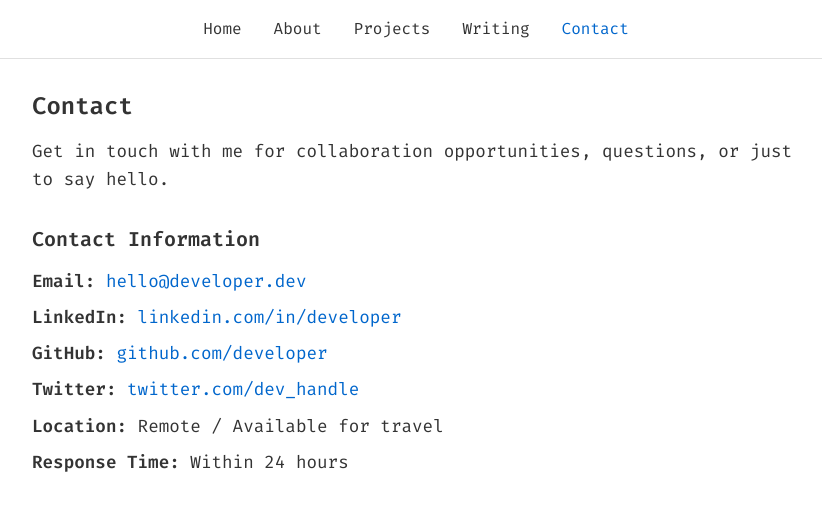
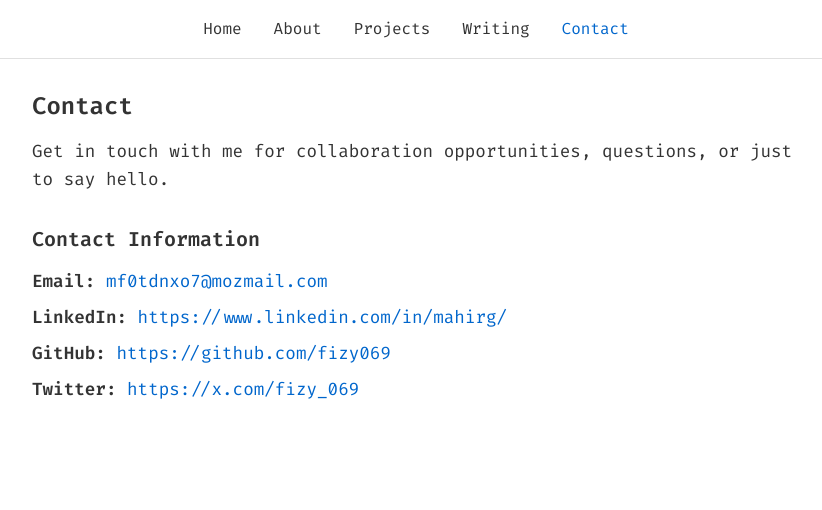
Before and after one commit to fizy069/portfolio, a Vue app: page /contact in a window 1280 px wide. Shown: the top 510 px of the page, without its empty margins (224-1046 px from the left). Built offline with nearby package versions, Linux system fonts and the light colour scheme.

Commit message:
remove unnecessary form

```diff
--- a/src/views/Contact.vue
+++ b/src/views/Contact.vue
@@ -6,127 +6,15 @@
 
     <div class="contact-info">
       <h2>Contact Information</h2>
-      <p><strong>Email:</strong> <a href="mailto:hello@developer.dev">hello@developer.dev</a></p>
-      <p><strong>LinkedIn:</strong> <a href="#" target="_blank">linkedin.com/in/developer</a></p>
-      <p><strong>GitHub:</strong> <a href="#" target="_blank">github.com/developer</a></p>
-      <p><strong>Twitter:</strong> <a href="#" target="_blank">twitter.com/dev_handle</a></p>
-      <p><strong>Location:</strong> Remote / Available for travel</p>
-      <p><strong>Response Time:</strong> Within 24 hours</p>
+      <p><strong>Email:</strong> <a href="mailto:mf0tdnxo7@mozmail.com">mf0tdnxo7@mozmail.com</a></p>
+      <p><strong>LinkedIn:</strong> <a href="https://www.linkedin.com/in/mahirg/" target="_blank">https://www.linkedin.com/in/mahirg/</a></p>
+      <p><strong>GitHub:</strong> <a href="https://github.com/fizy069" target="_blank">https://github.com/fizy069</a></p>
+      <p><strong>Twitter:</strong> <a href="https://x.com/fizy_069" target="_blank">https://x.com/fizy_069</a></p>
     </div>
 
-    <!-- <div class="contact-form">
-      <h2>Send a Message</h2>
-      <form @submit.prevent="handleSubmit">
-        <div class="form-group">
-          <label for="name">Name</label>
-          <input
-            id="name"
-            v-model="form.name"
-            type="text"
-            required
-            placeholder="Your name"
-          />
-        </div>
-
-        <div class="form-group">
-          <label for="email">Email</label>
-          <input
-            id="email"
-            v-model="form.email"
-            type="email"
-            required
-            placeholder="your.email@domain.com"
-          />
-        </div>
-
-        <div class="form-group">
-          <label for="subject">Subject</label>
-          <input
-            id="subject"
-            v-model="form.subject"
-            type="text"
-            required
-            placeholder="Brief subject line"
-          />
-        </div>
-
-        <div class="form-group">
-          <label for="message">Message</label>
-          <textarea
-            id="message"
-            v-model="form.message"
-            required
-            placeholder="Your message here..."
-            rows="6"
-          ></textarea>
-        </div>
-
-        <div class="form-actions">
-          <button type="submit" :disabled="isSubmitting">
-            {{ isSubmitting ? 'Sending...' : 'Send Message' }}
-          </button>
-          <button type="button" @click="clearForm">
-            Clear Form
-          </button>
-        </div>
-      </form>
-
-      <div v-if="submitMessage" class="submit-feedback" :class="{ success: isSuccess, error: !isSuccess }">
-        {{ submitMessage }}
-      </div>
-    </div>-->
   </div>
 </template>
 
-<script setup>
-import { ref } from 'vue'
-
-const isSubmitting = ref(false)
-const submitMessage = ref('')
-const isSuccess = ref(false)
-
-const form = ref({
-  name: '',
-  email: '',
-  subject: '',
-  message: ''
-})
-
-const handleSubmit = async () => {
-  isSubmitting.value = true
-  submitMessage.value = ''
-
-  // Simulate form submission
-  try {
-    await new Promise(resolve => setTimeout(resolve, 1500))
-
-    // Simulate success
-    isSuccess.value = true
-    submitMessage.value = 'Message sent successfully! I\'ll get back to you soon.'
-
-    // Clear form after successful submission
-    setTimeout(() => {
-      clearForm()
-      submitMessage.value = ''
-    }, 3000)
-
-  } catch (error) {
-    isSuccess.value = false
-    submitMessage.value = 'Failed to send message. Please try again or contact me directly via email.'
-  } finally {
-    isSubmitting.value = false
-  }
-}
-
-const clearForm = () => {
-  form.value = {
-    name: '',
-    email: '',
-    subject: '',
-    message: ''
-  }
-}
-</script>
 
 <style scoped>
 .contact-info {
```
